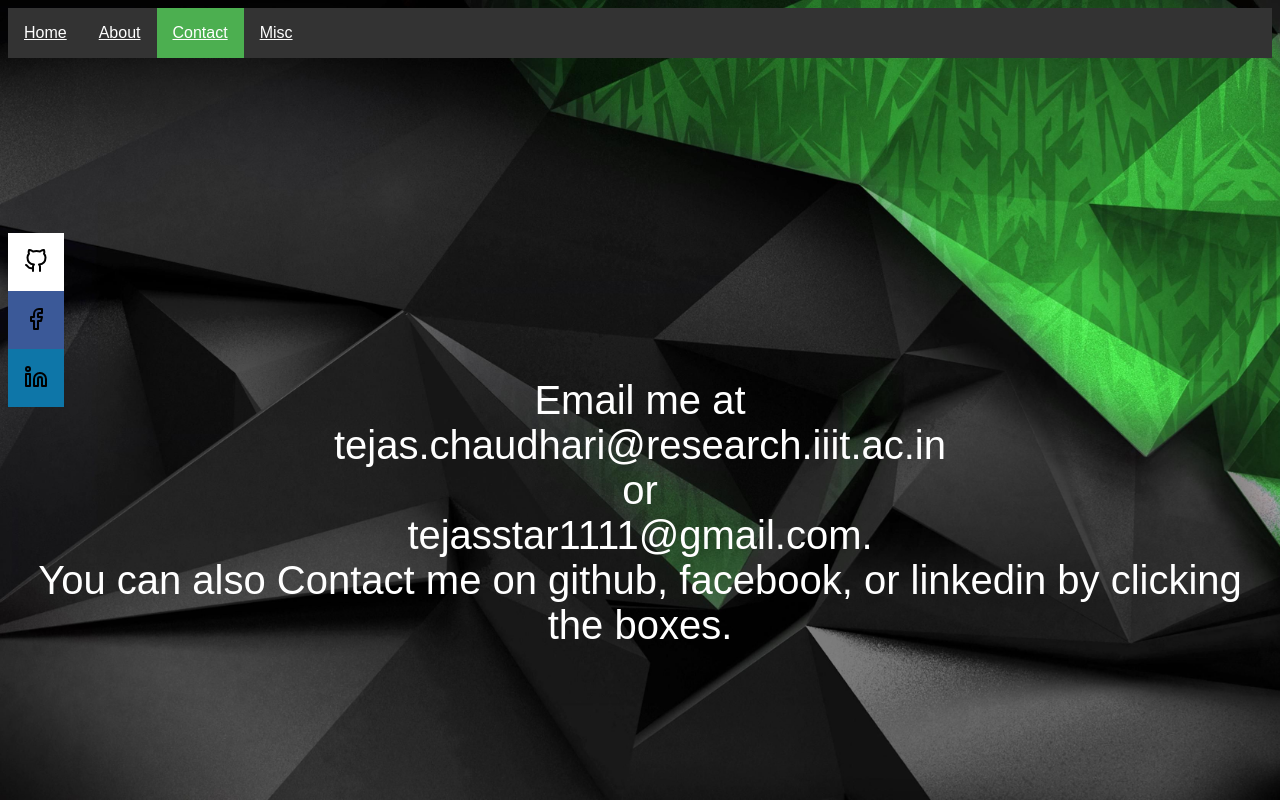
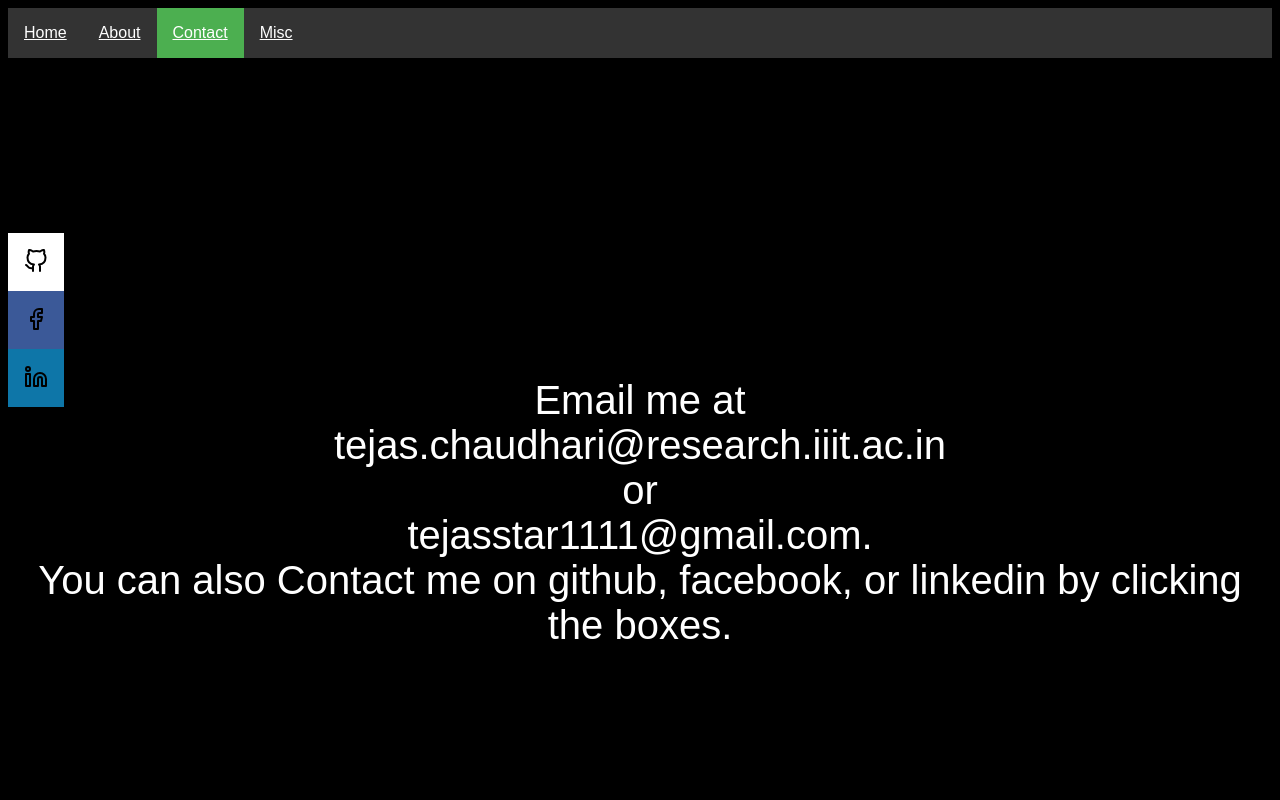
Before and after one commit to tejas-1111/tejas-1111.github.io, a plain HTML site: page html/contact.html in a window 1280 px wide. Drawn offline with Linux system fonts and the light colour scheme.

Commit message:
Found the problem, the css code as to be changed

```diff
--- a/css/contact.css
+++ b/css/contact.css
@@ -1,8 +1,4 @@
 #page3 {
-    background-image: url("../img/2.jpg");
-    background-repeat: no-repeat;
-    background-attachment: fixed;
-    background-size: cover;
     background-color: black;
   }
 .text {
```
